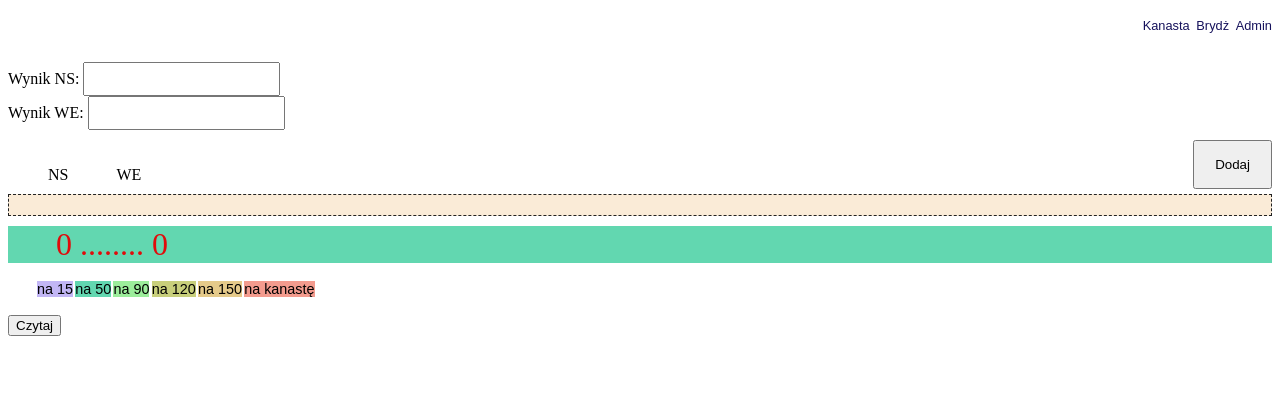
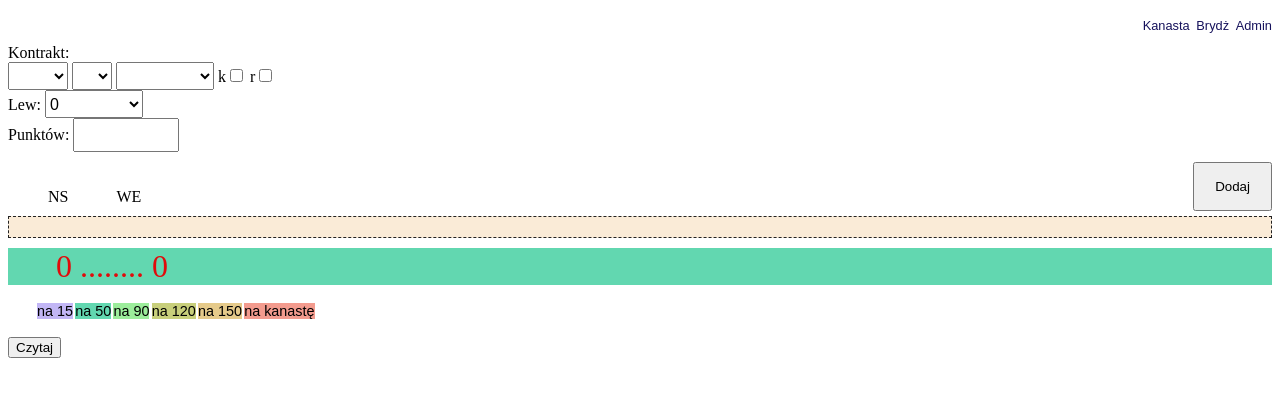
Before and after one commit to ggraczyk/karciane, a SvelteKit app in the folder src/karciane_frontend/: page /brydge in a window 1280 px wide. Shown: the top 396 px of the page. Built offline with nearby package versions, Linux system fonts and the light colour scheme.

Commit message:
brydż interfejs i poprawki w modelu

```diff
--- a/src/karciane_frontend/src/routes/brydge/+page.svelte
+++ b/src/karciane_frontend/src/routes/brydge/+page.svelte
@@ -13,31 +13,41 @@
   let blokujDodaj = false;
   let labelNS = labels.labelNS;
   let labelWE = labels.labelWE;
+  let double = false;
+  let redouble = false;
 
   const sleep = ms => new Promise(f => setTimeout(f, ms));
 
-    const schema = yup.object().shape({
-      pair1: yup.string().required("uzupełnij pole").matches(/^[-,0-9]+5$|0$/,
-                            "źle!"),
-      pair2: yup.string().required("uzupełnij pole").matches(/^[-,0-9]+5$|0$/,
-                            "źle!"),
-    });
+  let side = "";
+  let selectedC = "";
+  let selectedV = 0;
+  let contractName ="";
+  let contractVol ="";
+  let tricks = 0;
+  let miltons = 0;
+
+    // const schema = yup.object().shape({
+    //   pair1: yup.string().required("uzupełnij pole").matches(/^[-,0-9]+5$|0$/,
+    //                         "źle!"),
+    //   pair2: yup.string().required("uzupełnij pole").matches(/^[-,0-9]+5$|0$/,
+    //                         "źle!"),
+    // });
 
 
-  let greeting = "";
-  let wyniki = [] ;
+   let greeting = "";
+   let wyniki = [] ;
 
 
-   function extractErrors(err) {
-		return err.inner.reduce((acc, err) => {
-			return { ...acc, [err.path]: err.message };
-		}, {});
+  //  function extractErrors(err) {
+	// 	return err.inner.reduce((acc, err) => {
+	// 		return { ...acc, [err.path]: err.message };
+	// 	}, {});
 
-	}
+	// }
 
   async function reset() {
 
-    await backend.resetHand().then((response) => {
+    await backend.b_resetHand().then((response) => {
         //info = response;
         czytajWyniki();
     }
@@ -46,13 +56,13 @@
 
 async function czytajWyniki() {
 
-  await backend.readHands().then((response) => {
+  await backend.b_readHands().then((response) => {
                           wyniki = response;
                           sumaNS = 0;
                           sumaWE = 0;
         for (let i=0;i<wyniki.length; i++) {
-          sumaNS += wyniki[i].ns;
-          sumaWE += wyniki[i].we;
+          sumaNS += 0;
+          sumaWE += wyniki[i].tricks;
 	      };
         blokujDodaj=false;
   }
@@ -63,13 +73,9 @@ async function czytajWyniki() {
   async function submitHandler() {
     blokujDodaj=true;
 		try {
-			// `abortEarly: false` to get all the errors
-			await schema.validate(values, { abortEarly: false });
-			//alert(JSON.stringify(values, null, 2));
-			errors = {};
-      //backend.addHand(pair1.value ,pair2.value ).then((response) => { //https://www.geeksforgeeks.org/convert-a-string-to-an-integer-in-javascript/
-
-      backend.addHand(pair1.value | 0, pair2.value | 0).then((response) => {
+		//	await schema.validate(values, { abortEarly: false });
+				errors = {};
+       backend.b_addHand(side, selectedC , selectedV | 0, tricks | 0, double, redouble, values.miltons | 0 ).then((response) => {
         greeting = response;
       });
       await sleep(4000);
@@ -77,7 +83,7 @@ async function czytajWyniki() {
 
 		} catch (err) {
       blokujDodaj=false;
-			errors = extractErrors(err);
+		//	errors = extractErrors(err);
 		}
 
 	}
@@ -89,15 +95,75 @@ async function czytajWyniki() {
 
 <main>
 
-  <br />
+  Kontrakt: <br/>
 
   <form action="#" on:submit|preventDefault={submitHandler}>
-    <label for="pair1">Wynik {labelNS}: </label>
-    <input id="pair1" size="20.px" alt="pair1" type="text" bind:value={values.pair1} style="height:28px;font-size:11pt;"/>
-    <span id="error">{#if errors.pair1}{errors.pair1}{/if}</span> <br />
-     <label for="pair2">Wynik {labelWE}: </label>
-    <input id="pair2" alt="pair2" type="text" bind:value={values.pair2} style="height:28px;font-size:11pt;"/>
-    <span id="error">{#if errors.pair2}{errors.pair2}{/if}</span>
+    <!-- TODO zamień na listę  -->
+
+<!-- <input id="contractVol" alt="contractVol" type="text" bind:value={values.contractVol} style="height:28px;font-size:12pt;width:28px"/>
+<span id="error">{#if errors.contractVol}{errors.contractVol}{/if}</span> -->
+
+<select
+bind:value={side}
+onchange={() => (side = '')} style="height:28px;font-size:12pt;;width:60px"
+>
+{#each ["NS","WE"] as side}
+  <option value={side}>
+    {side}
+  </option>
+{/each}
+</select>
+
+
+<select
+bind:value={selectedV}
+onchange={() => (contractVol = '')} style="height:28px;font-size:12pt;;width:40px"
+>
+{#each [1,2,3,4,5,6,7] as contractVol}
+  <option value={contractVol}>
+    {contractVol}
+  </option>
+{/each}
+</select>
+
+
+    <select
+		bind:value={selectedC}
+		onchange={() => (contractName = '')} style="height:28px;font-size:12pt;;width:98px"
+	>
+		{#each ["trefl","karo","kier","pik","NT"] as contractName}
+			<option value={contractName}>
+				{contractName}
+			</option>
+		{/each}
+	</select>
+  k<input type="checkbox" bind:checked={double}>
+  r<input type="checkbox" bind:checked={redouble}>
+
+   <!-- <input id="contractName" size="20.px" alt="contractName" type="text" bind:value={values.contractName} style="height:28px;font-size:11pt;"/>
+   -->
+
+
+   <span id="error">{#if errors.contractVol}{errors.contractVol}{/if}</span> <br />
+
+Lew:
+   <select
+   bind:value={tricks}
+   onchange={() => (tricks = '')} style="height:28px;font-size:12pt;;width:98px"
+   >
+   {#each [0,1,2,3,4,5,6,7,8,9,10,11,12] as tricks}
+     <option value={tricks}>
+       {tricks}
+     </option>
+   {/each}
+   </select>
+<!--
+    <input id="tricks" alt="tricks" type="text" bind:value={values.tricks} style="height:28px;font-size:12pt;width=8px"/> -->
+    <span id="error">{#if errors.tricks}{errors.tricks}{/if}</span>
+ <br/>
+ Punktów:
+ <input id="miltons" alt="miltons" type="text" bind:value={values.miltons} style="height:28px;font-size:12pt;;width:98px"/>
+
     {#if blokujDodaj}
       <div><button type="submit" hidden>Dodaj</button></div>
     {:else}
```
Also changed, not shown: 1 other file (tests, documents, lock files or other folders).
